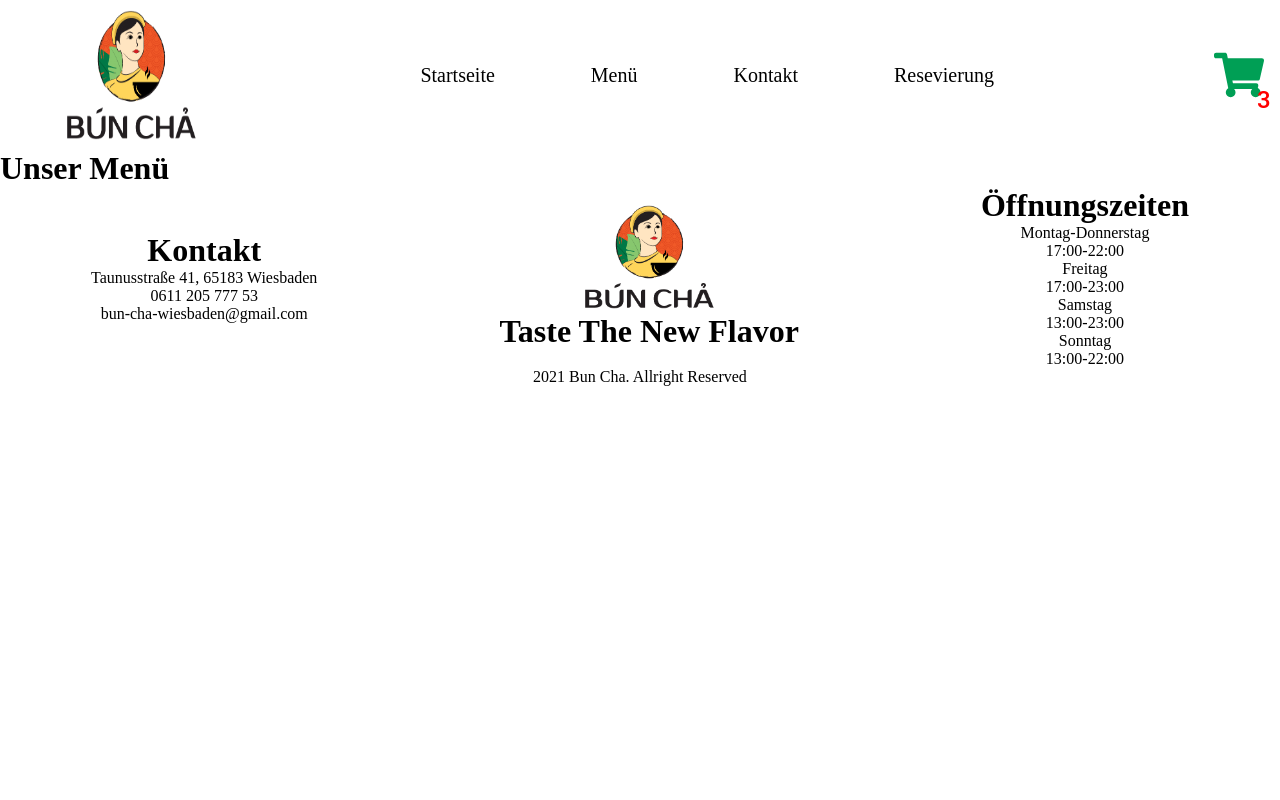
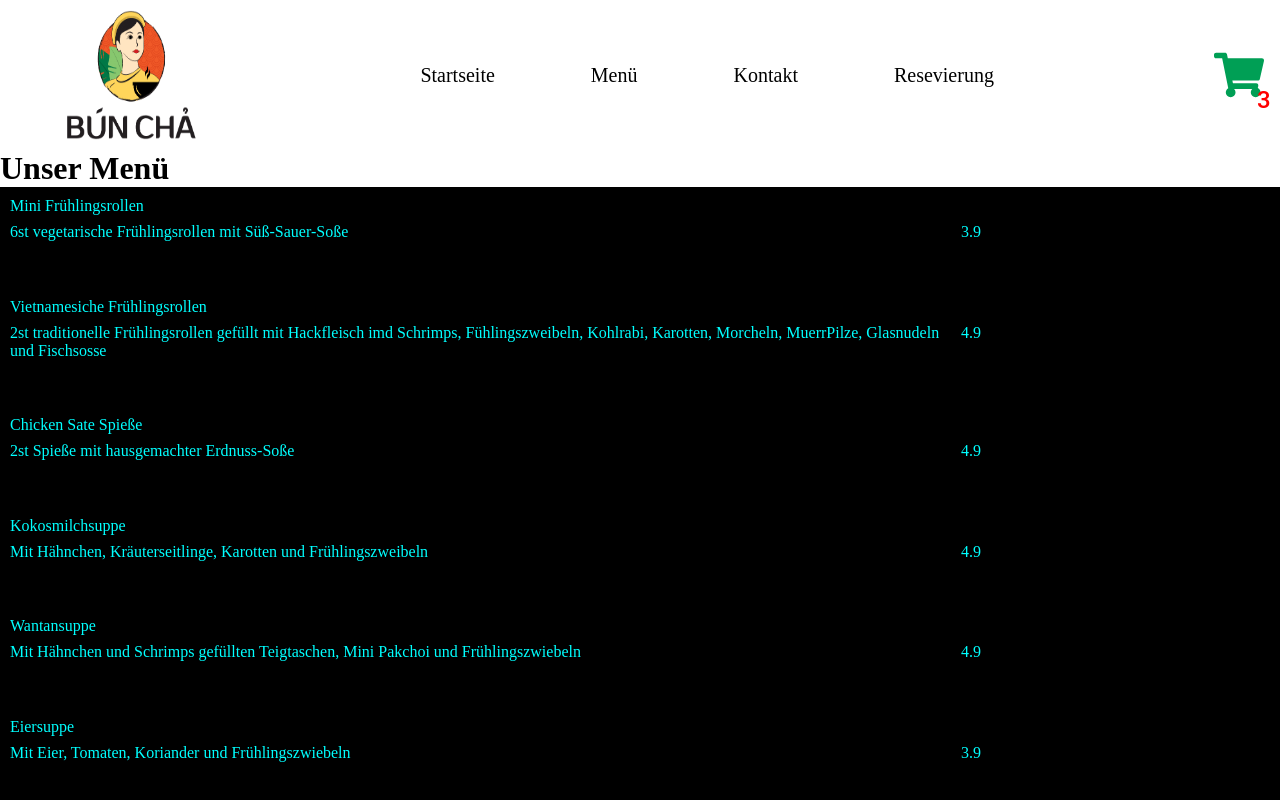
Before and after one commit to dvknguyen/buncha, a React (Create React App) app: page /menu in a window 1280 px wide. Shown: the top 800 px of the page. Built offline with nearby package versions, Linux system fonts and the light colour scheme.

Commit message:
downgrad react version to solve dependency

```diff
--- a/package.json
+++ b/package.json
@@ -20,8 +20,8 @@
     "@types/react-dom": "^18.0.11",
     "date-fns": "^2.29.3",
     "jsx": "^0.9.89",
-    "react": "^18.2.0",
-    "react-dom": "^18.2.0",
+    "react": "^16.8.0",
+    "react-dom": "^16.8.0",
     "react-icons": "^4.7.1",
     "react-router-dom": "^6.8.1",
     "react-scripts": "4.0.3",
--- a/src/components/Appetizer/Appetizer.tsx
+++ b/src/components/Appetizer/Appetizer.tsx
@@ -1,23 +1,15 @@
 import React, { useRef, useState } from "react";
-import emailjs from "@emailjs/browser";
+import appetizerItems from "../../constants/appetizer.json";
+import { StoredItem } from "../StoredItem/StoredItem";
 
-import TextField from "@material-ui/core/TextField";
-import TextareaAutosize from "@mui/base/TextareaAutosize";
-import { MuiPickersUtilsProvider } from "@material-ui/pickers";
-import DateFnsUtils from "@date-io/date-fns";
-import { DateTimePicker } from "@material-ui/pickers";
-import { de } from "date-fns/locale";
-import appetizerItems from "../../constants/appetizer.json";
-import { StoredItem } from "../StoredItem/storedItem";
-
-const Appetizer = () => {
+export function Appetizer() {
   return (
     <>
       {appetizerItems.map((item, index) => (
-        <div key={index}></div>
+        <div key={index}>
+          <StoredItem {...item} />
+        </div>
       ))}
     </>
   );
-};
-
-export default Appetizer;
+}
--- /dev/null
+++ b/src/components/StoredItem/StoredItem.css
@@ -0,0 +1,5 @@
+.item-card {
+    padding: 10px;
+    background-color: black;
+    color: aqua;
+}
--- /dev/null
+++ b/src/components/StoredItem/StoredItem.tsx
@@ -0,0 +1,31 @@
+import { Button, Grid } from "@material-ui/core";
+import "./StoredItem.css";
+
+type StoreItemProps = {
+  id: number;
+  name: string;
+  description: string;
+  price: number;
+};
+
+const quantity = 0;
+export function StoredItem({ id, name, description, price }: StoreItemProps) {
+  return (
+    <div className="item-card">
+      <Grid container spacing={1}>
+        <Grid item xs={12}>
+          {name}
+        </Grid>
+        <Grid item xs={9}>
+          {description}
+        </Grid>
+        <Grid item xs={3}>
+          {price}
+        </Grid>
+      </Grid>
+      <div>
+        {quantity === 0 ? <Button> + Zum Warenbork hinzufügen</Button> : null}
+      </div>
+    </div>
+  );
+}
--- a/src/pages/Menu.tsx
+++ b/src/pages/Menu.tsx
@@ -1,5 +1,5 @@
 import react from "react";
-import Appetizer from "../components/Appetizer/Appetizer";
+import { Appetizer } from "../components/Appetizer/Appetizer";
 import Navbar from "../components/Navbar/Navbar";
 
 const Menu = () => {
```
Also changed, not shown: src/components/StoredItem/storedItem.tsx (deleted, +0 -7 lines), 1 other file (tests, documents, lock files or other folders).
